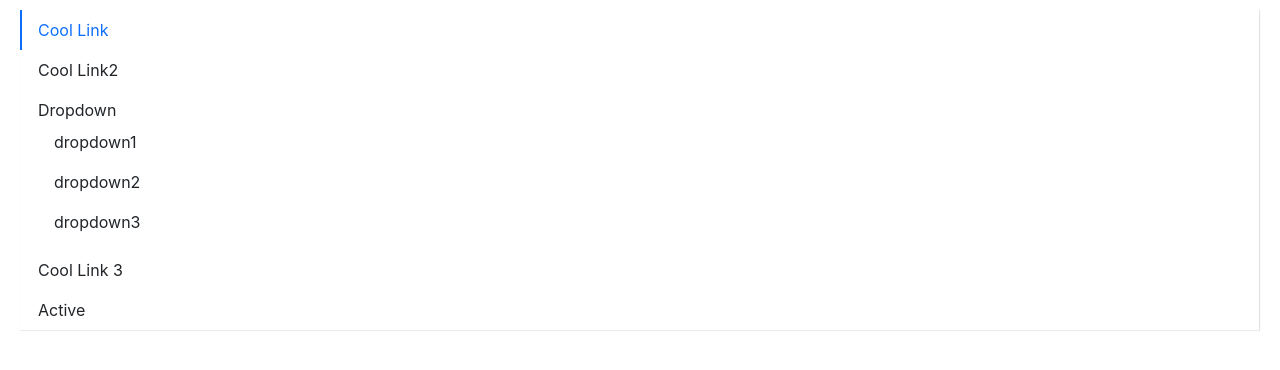
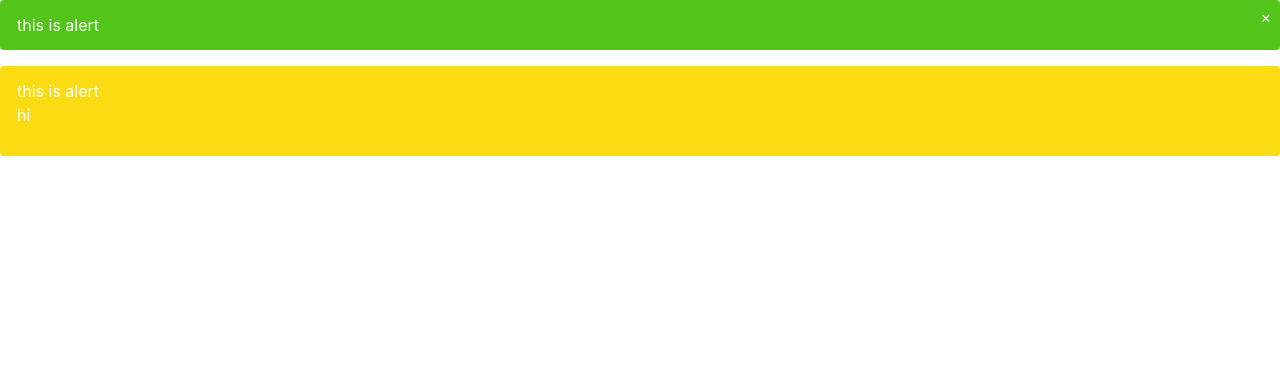
Before and after one commit to pxisbest/cream-design, a React (Vite) app: page / in a window 1280 px wide. Shown: the top 370 px of the page. Built offline with nearby package versions, Linux system fonts and the light colour scheme.

Commit message:
完成alert组件的开发

```diff
--- a/package.json
+++ b/package.json
@@ -11,6 +11,9 @@
     "preview": "vite preview"
   },
   "dependencies": {
+    "@fortawesome/fontawesome-svg-core": "^6.7.2",
+    "@fortawesome/free-solid-svg-icons": "^6.7.2",
+    "@fortawesome/react-fontawesome": "^0.2.2",
     "@types/classnames": "^2.3.0",
     "classnames": "^2.5.1",
     "react": "^19.1.0",
--- a/src/App.tsx
+++ b/src/App.tsx
@@ -1,11 +1,15 @@
-import Menu from "./components/Menu/menu";
-import MenuItem from "./components/Menu/menuItem";
-import SubMenu from "./components/Menu/subMenu";
+import Alert from "./components/Alert/alert";
+// import Menu from "./components/Menu/menu";
+// import MenuItem from "./components/Menu/menuItem";
+// import SubMenu from "./components/Menu/subMenu";
+// import type from '@testing-library/react';
 
 function App() {
   return (
     <>
-      <Menu
+    <Alert type={"success"} title="this is alert"></Alert>
+    <Alert type={"warning"} title="this is alert" description="hi" closable={false}></Alert>
+      {/* <Menu
         mode="vertical"
         defaultIndex="0"
         defaultOpenSubMenus={["2"]} //默认展开的子菜单
@@ -22,7 +26,8 @@ function App() {
         </SubMenu>
         <MenuItem>Cool Link 3</MenuItem>
         <MenuItem>Active</MenuItem>
-      </Menu>
+      </Menu> */}
+
     </>
   );
 }
--- /dev/null
+++ b/src/components/Alert/_style.scss
@@ -0,0 +1,33 @@
+.alert {
+  position: relative;
+  padding: 12px 16px;
+  border: 1px solid transparent;
+  border-radius: 4px;
+  margin-bottom: 16px;
+
+  .alert-close {
+    position: absolute;
+    top: 8px;
+    right: 8px;
+    cursor: pointer;
+    font-size: 16px;
+    line-height: 1;
+  }
+
+  &.alert-success {
+    background-color: $success;
+    color: $white;
+  }
+  &.alert-danger {
+    background-color: $danger;
+    color: $white;
+  }
+  &.alert-warning {
+    background-color: $warning;
+    color: $white;
+  }
+  &.alert-default {
+    background-color: $primary;
+    color: $white;
+  }
+}
--- /dev/null
+++ b/src/components/Alert/alert.tsx
@@ -0,0 +1,47 @@
+import React, { useState } from "react";
+import classNames from "classnames";
+
+interface AlertProps {
+  className?: string; //自定义类名
+  title: string;
+  type?: "success" | "error" | "warning" | "default"; //警告类型
+  description?: string; //描述信息
+  closable?: boolean; //是否可关闭
+  onClose?: () => void; // 可选关闭回调
+}
+
+const Alert: React.FC<AlertProps> = (props) => {
+  const {
+    className,
+    title,
+    type = "default",
+    description,
+    closable = true, //是否可关闭
+    onClose,
+  } = props;
+  const [visible, setVisible] = useState(true);
+  const classes = classNames("alert", className, {
+    [`alert-${type}`]: type, //根据type添加不同的样式
+  });
+  const handleClose = () => {
+    setVisible(false);
+    if (onClose) {
+      onClose();
+    }
+  };
+  if (!visible) {
+    return null; //如果不可见，返回null
+  }
+  return (
+    <div className={classes}>
+      <span className="alert-title">{title}</span>
+      {description && <p className="alert-description">{description}</p>}
+      {closable && (
+        <span className="alert-close" onClick={handleClose}>
+          ×
+        </span>
+      )}
+    </div>
+  );
+};
+export default Alert;
--- a/src/styles/_mixin.scss
+++ b/src/styles/_mixin.scss
@@ -34,6 +34,8 @@
     border-color: $border;
   }
 }
+
+
 
 @mixin zoom-animation(
   $direction: "top",
--- a/src/styles/index.scss
+++ b/src/styles/index.scss
@@ -13,6 +13,8 @@
 
 @import "../components/Button/style";
 
+//alert
+@import "../components/Alert/style";
 // menu
 
 @import "../components/Menu/style";
```
Also changed, not shown: 2 other files (tests, documents, lock files or other folders).
